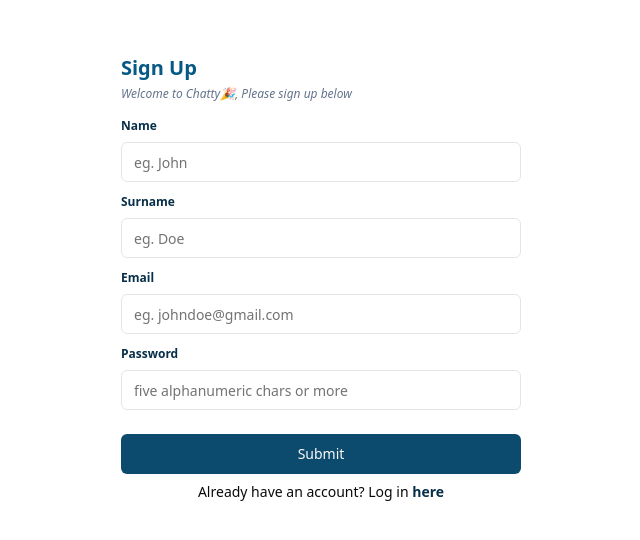
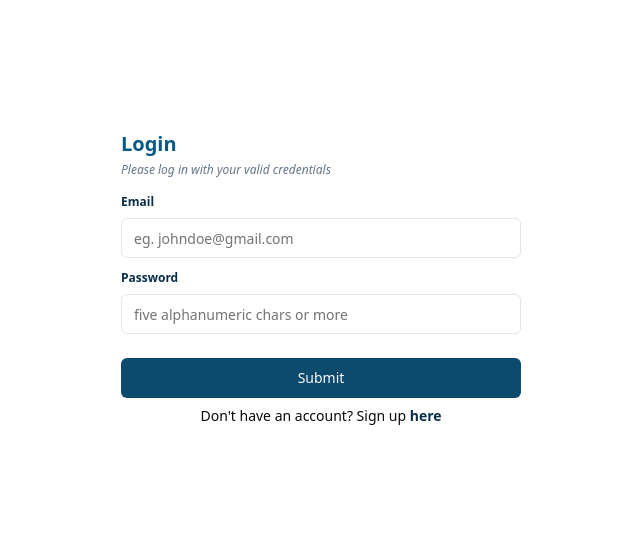
Before and after one commit to littlegod20/A-real-time-chat-app, a React (Vite) app: page / in a window 1280 px wide. Shown: the part 122-662 px from the top of the page, without its empty margins (319-959 px from the left). Built offline with nearby package versions, Linux system fonts and the light colour scheme.

Commit message:
added link to sign up beneath submit button

```diff
--- a/src/App.tsx
+++ b/src/App.tsx
@@ -1,13 +1,13 @@
 import './App.css'
-// import Login from './pages/auth/Login'
-import SignUp from './pages/auth/SignUp'
+import Login from './pages/auth/Login'
+// import SignUp from './pages/auth/SignUp'
 
 function App() {
 
   return (
     <main>
-      <SignUp/>
-      {/* <Login/> */}
+      {/* <SignUp/> */}
+      <Login/>
     </main>
   )
 }
--- a/src/pages/auth/Login.tsx
+++ b/src/pages/auth/Login.tsx
@@ -74,6 +74,14 @@ const Login = () => {
               >
                 Submit
               </Button>
+              <div className="w-full flex justify-center pt-2">
+                <p className="text-sm">
+                  Don't have an account? Sign up{" "}
+                  <span className="text-sky-950 font-semibold hover:text-sky-600 hover:cursor-pointer">
+                    here
+                  </span>
+                </p>
+              </div>
             </div>
           </form>
         </Form>
```
